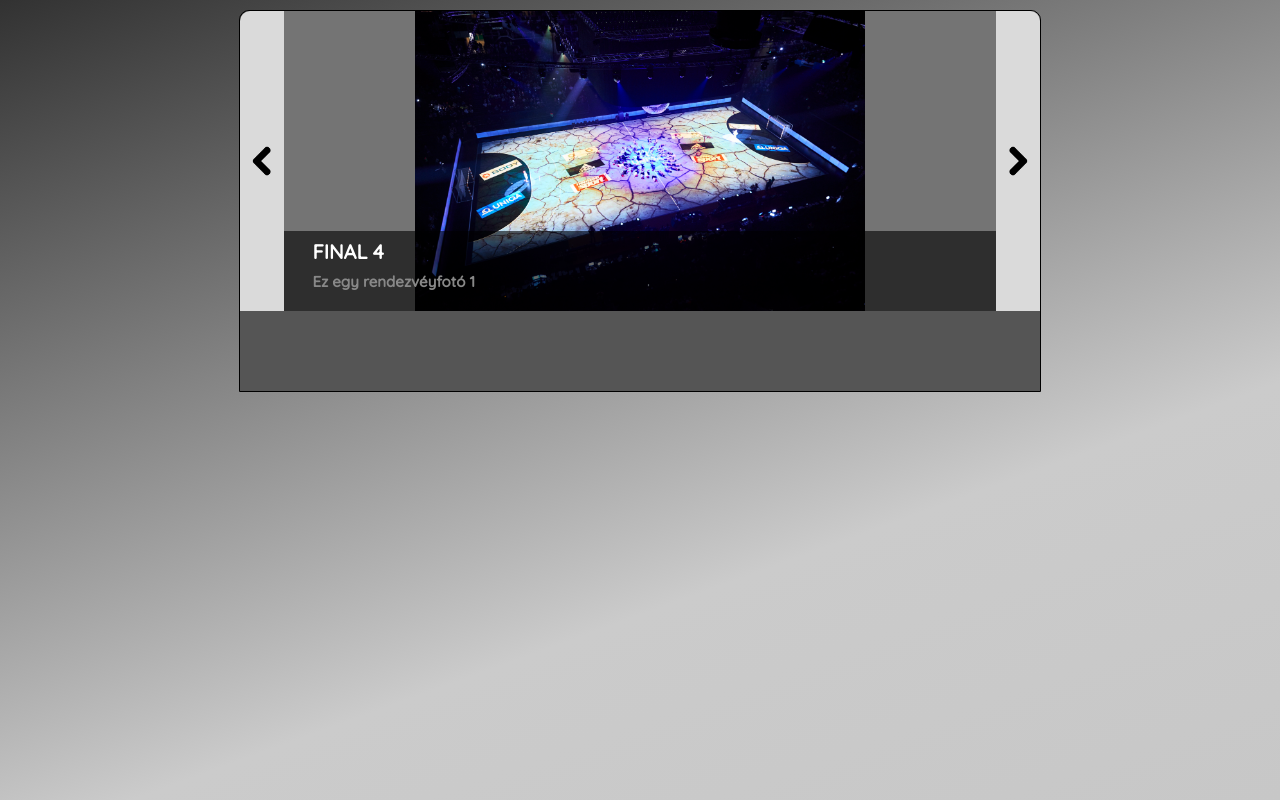
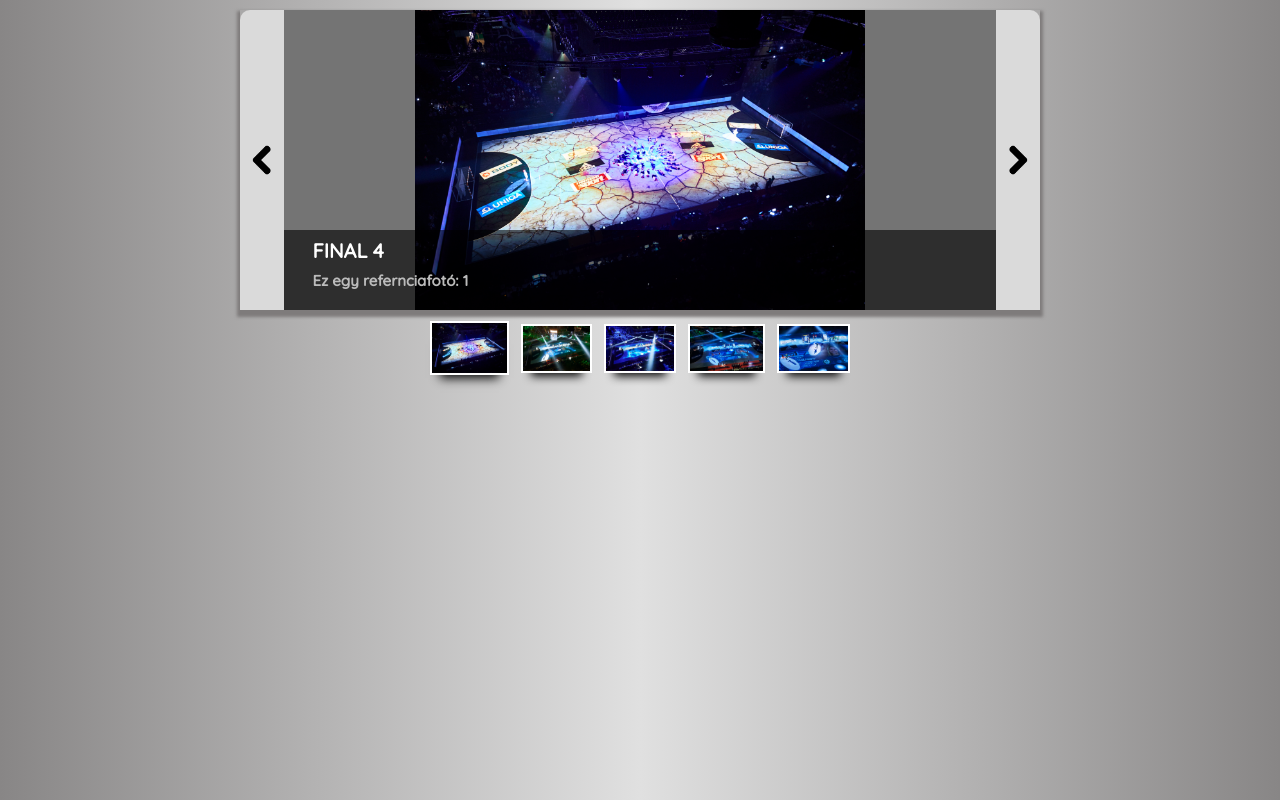
Before and after one commit to MrNagyZ/mrnagyz.github.io, a plain HTML site: page index.html in a window 1280 px wide. Drawn offline with nearby package versions, Linux system fonts and the light colour scheme.

Commit message:
Update_0507

```diff
--- a/index.html
+++ b/index.html
@@ -10,7 +10,7 @@
 <body>
     <div id="megnezo">
 
-        <div class="nyil bal"><span class="helper"></span><img src="img/arrow.png" id="bal"></div>
+        <div class="nyil bal"><span class="helper"></span><img src="img/arrow.png" class="opa" id="bal"></div>
         <div class="kep">
             <img id="nagykep">
             <div class="felirat">
@@ -18,11 +18,17 @@
                 <p id="leiras">Leírás</p>
             </div>
         </div>
-        <div class="nyil jobb"><span class="helper"></span><img src="./img/arrow.png" id="jobb"></div>
+        <div class="nyil jobb"><span class="helper"></span><img src="./img/arrow.png" class="opa" id="jobb"></div>
 
     </div>
 
-    <div id="thumb"></div>
+    <div id="thumb">
+        <div><img class="kiskep" id="0"></div>
+        <div><img class="kiskep" id="1"></div>
+        <div><img class="kiskep" id="2"></div>
+        <div><img class="kiskep" id="3"></div>
+        <div><img class="kiskep" id="4"></div>
+    </div>
 
 
     <script src="https://code.jquery.com/jquery-3.5.0.min.js"></script>
--- a/scripts.js
+++ b/scripts.js
@@ -2,31 +2,57 @@ let photodata = [
     {
     photo: './img/1.jpg',
     title: 'FINAL 4',
-    leiras: 'Ez egy rendezvéyfotó 1'
+    leiras: 'Ez egy refernciafotó: 1'
 },
 {
     photo: './img/2.jpg',
     title: 'FINAL 4',
-    leiras: 'Ez egy rendezvéyfotó 2'
+    leiras: 'Ez egy refernciafotó: 2'
 },
 {
     photo: './img/3.jpg',
     title: 'FINAL 4',
-    leiras: 'Ez egy rendezvéyfotó 3'
+    leiras: 'Ez egy refernciafotó: 3'
+},
+{
+  photo: './img/4.jpg',
+  title: 'FINAL 4',
+  leiras: 'Ez egy refernciafotó: 4'
+},
+{
+  photo: './img/5.jpg',
+  title: 'FINAL 4',
+  leiras: 'Ez egy refernciafotó: 5'
 }];
+let kepekSzama = 5;
 let ID = 0;
+let kiskepID = [
+  '#0', '#1', '#2', '#3', '#4'
+]
+
+for (let i = 0; i < kepekSzama; i++){
+  $(kiskepID[i]).attr('src', photodata[i].photo);
+}
+
 let loadPhoto = (ID) => {
-$('#nagykep').attr('src', photodata[ID].photo);
-$('#cim').text(photodata[ID].title);
-$('#leiras').text(photodata[ID].leiras);
-console.log(ID);
+  $('#nagykep').attr('src', photodata[ID].photo);
+  $('#cim').text(photodata[ID].title);
+  $('#leiras').text(photodata[ID].leiras);
+  for (let i = 0; i < kepekSzama; i++) {
+    $(kiskepID[i]).css({
+      "max-width":"80px" , "max-height" : "45px"
+      });
+    }
+
+$(kiskepID[ID]).css({
+  "max-width":"90px" , "max-height" : "50px"});
   }
 
   loadPhoto(ID);
 
   $('#jobb').click(() => {
     ID++;
-    if (ID === 3) {
+    if (ID === kepekSzama) {
         ID = 0;
     }
 
@@ -35,7 +61,13 @@ console.log(ID);
   $('#bal').click(() => {
     ID--;
     if (ID === -1) {
-        ID = 2;
+        ID = kepekSzama-1;
     }
     loadPhoto(ID);
   })
+
+//  $('.kiskep').hover(function(){
+//    $(this).css({
+//     "max-width":"90px" , "max-height":"50px"
+//     });
+//  })
--- a/style.css
+++ b/style.css
@@ -5,12 +5,9 @@ body{
     position: relative;
     top: 10px;
     background: rgb(50,50,50);
-    background: linear-gradient(160deg, rgba(50,50,50,1) 0%,
-         rgba(203,203,203,1) 67%, rgba(199,199,199,1) 100%);
+    background: linear-gradient(90deg, rgb(136, 134, 134) 0%,
+         rgb(224, 224, 224) 50%, rgb(136, 134, 134) 100%);
     height: initial;
-    border: 1px solid black;
-    border-top-left-radius: 10px;
-    border-top-right-radius: 10px;
     width: 800px;
     margin: auto;
 }
@@ -18,6 +15,7 @@ body{
     height: 300px;
     display: flex;
     position: relative;
+    box-shadow: 0px 4px 3px 3px #7e7b7b;
 }
 .kep{
     width:100%;
@@ -67,8 +65,11 @@ body{
 #thumb{
     width: 800px;
     height: 80px;
-    background-color: #555;
     margin: auto;
+    display: flex;
+    justify-content: center;
+    align-items: center;
+    flex-wrap: nowrap;
 }
 #nagykep{
     max-width: 100%;
@@ -86,9 +87,22 @@ p{
 
 }
 #leiras{
-    color: #888;
+    color: #bbb;
     font-size: 15px;
 }
-.nyil:hover {
+.nyil:hover, .kiskep:hover {
     cursor: pointer;
 }
+.nyil:hover > .opa{
+    opacity: 0.5;
+}
+
+.kiskep{
+    max-width: 80px;
+    max-height: 45px;
+    background-color: white;
+    margin: 0px 6px;
+    box-shadow: 0px 13px 10px -10px;
+    transition: 0.3s;
+    border: white 2px solid;
+}
```
